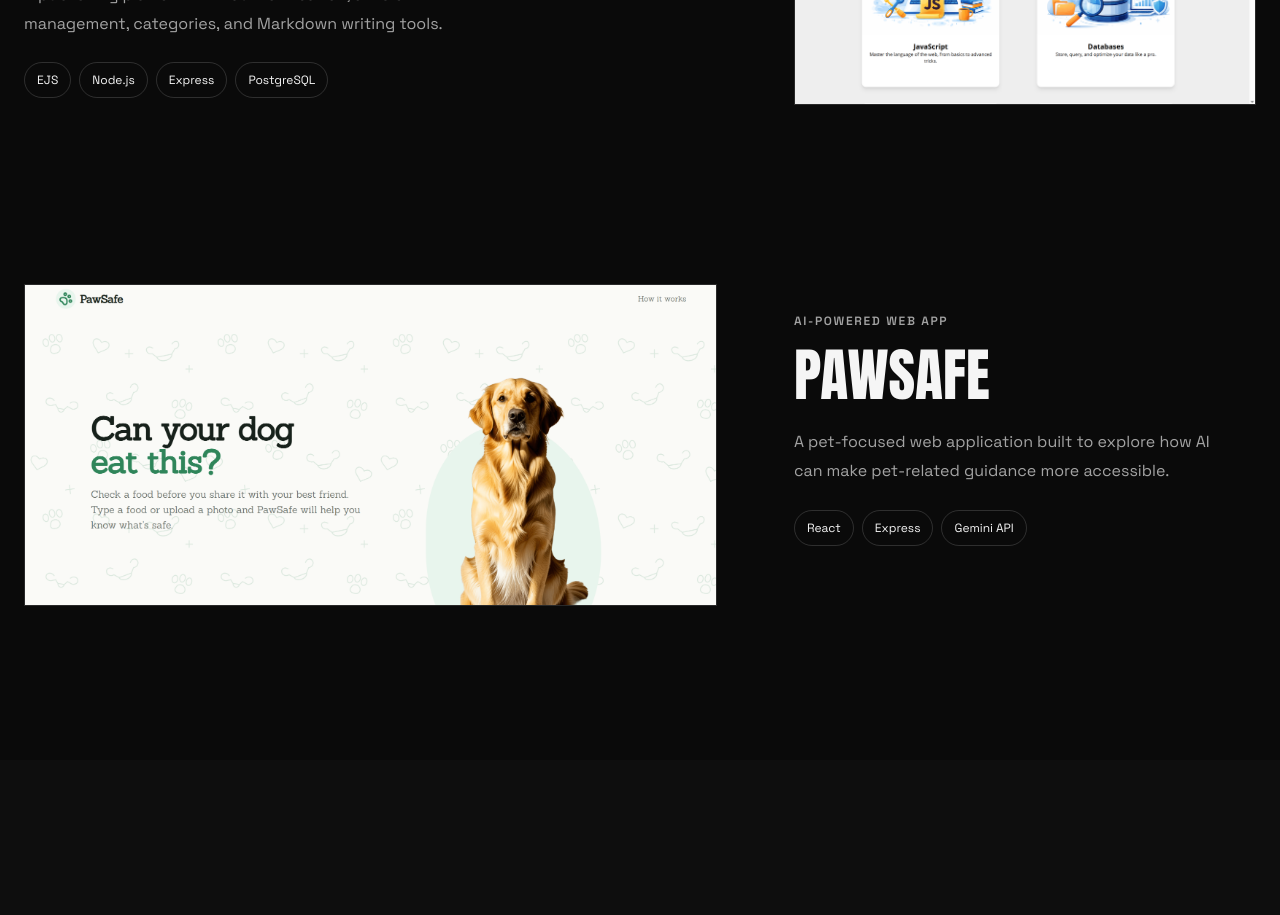
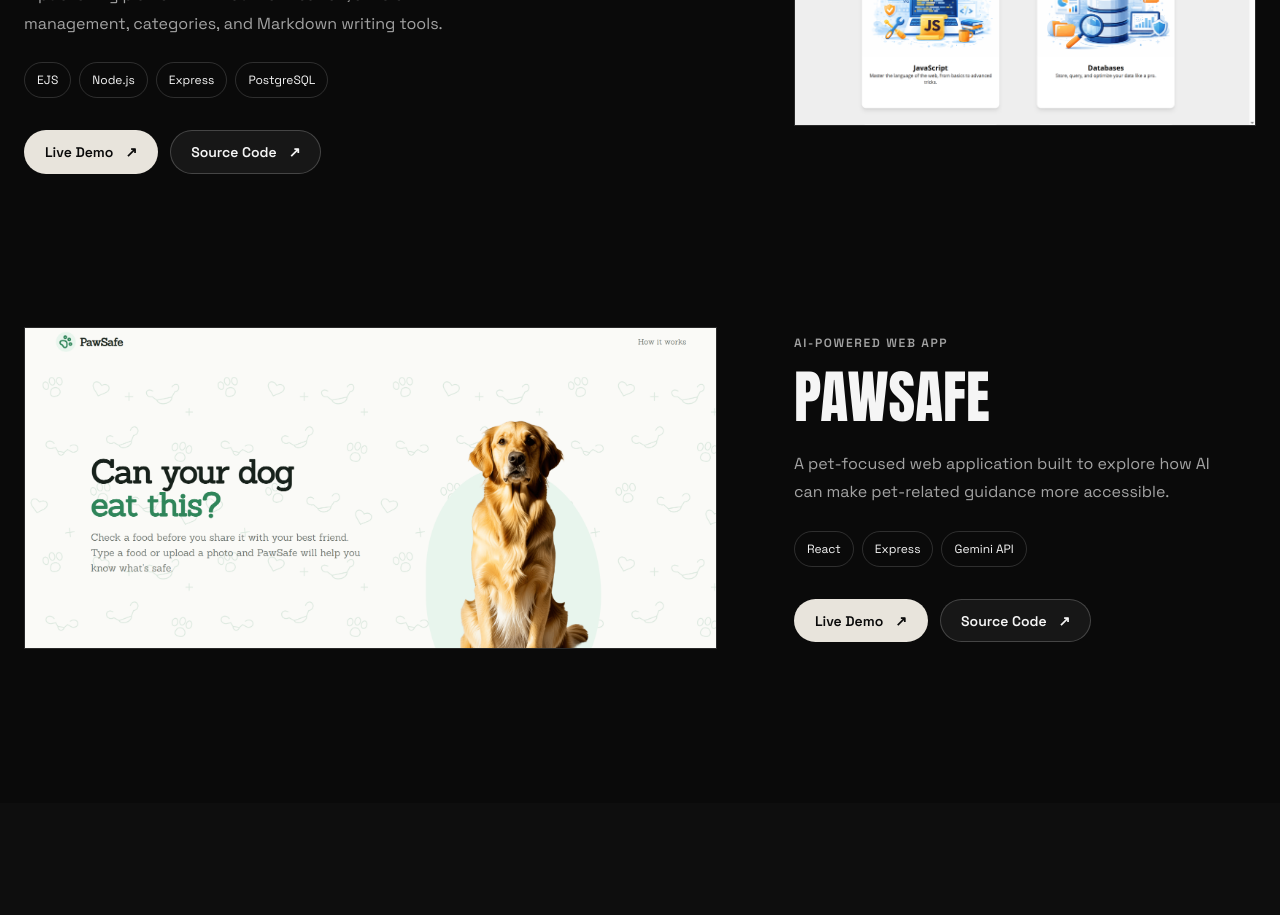
Before and after one commit to PaulEmmanuel8888/New_Portfolio, a React (Vite) app: page / in a window 1280 px wide. Shown: the part 2420-3335 px from the top of the page. Built offline with nearby package versions, Linux system fonts and the light colour scheme.

Commit message:
Add project live links/github urls to projects array

```diff
--- a/src/data/projects.js
+++ b/src/data/projects.js
@@ -18,8 +18,8 @@ const projects = [
     image: "/projects/between-brackets.png",
     imageAlt: "Between Brackets publishing platform",
     technologies: ["EJS", "Node.js", "Express", "PostgreSQL"],
-    liveUrl: "",
-    sourceUrl: "",
+    liveUrl: "https://between-brackets.onrender.com/",
+    sourceUrl: "https://github.com/PaulEmmanuel8888/Between-Brackets",
   },
   {
     title: "PawSafe",
@@ -29,8 +29,8 @@ const projects = [
     image: "/projects/pawsafe.png",
     imageAlt: "PawSafe web application",
     technologies: ["React", "Express", "Gemini API"],
-    liveUrl: "",
-    sourceUrl: "",
+    liveUrl: "https://pawsafe-1.onrender.com/",
+    sourceUrl: "https://github.com/PaulEmmanuel8888/PawSafe",
   },
 ];
 
```
